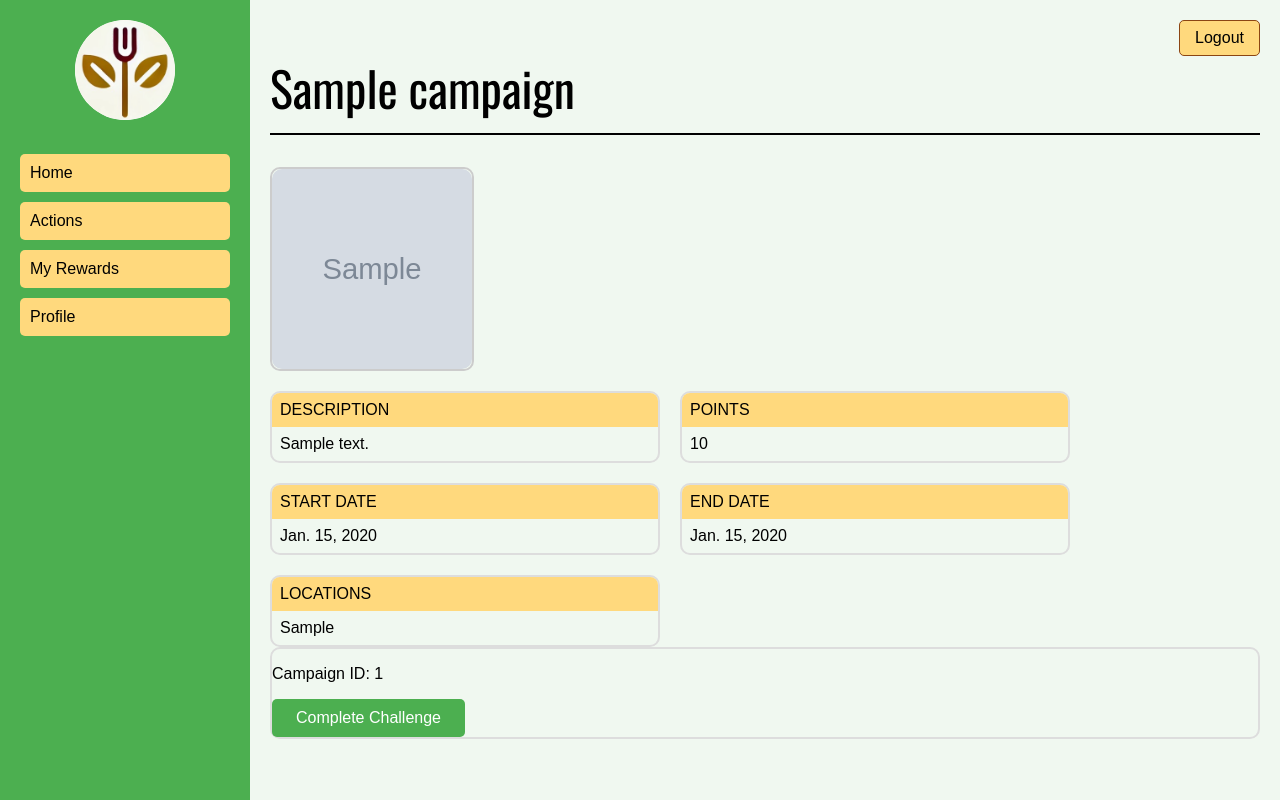
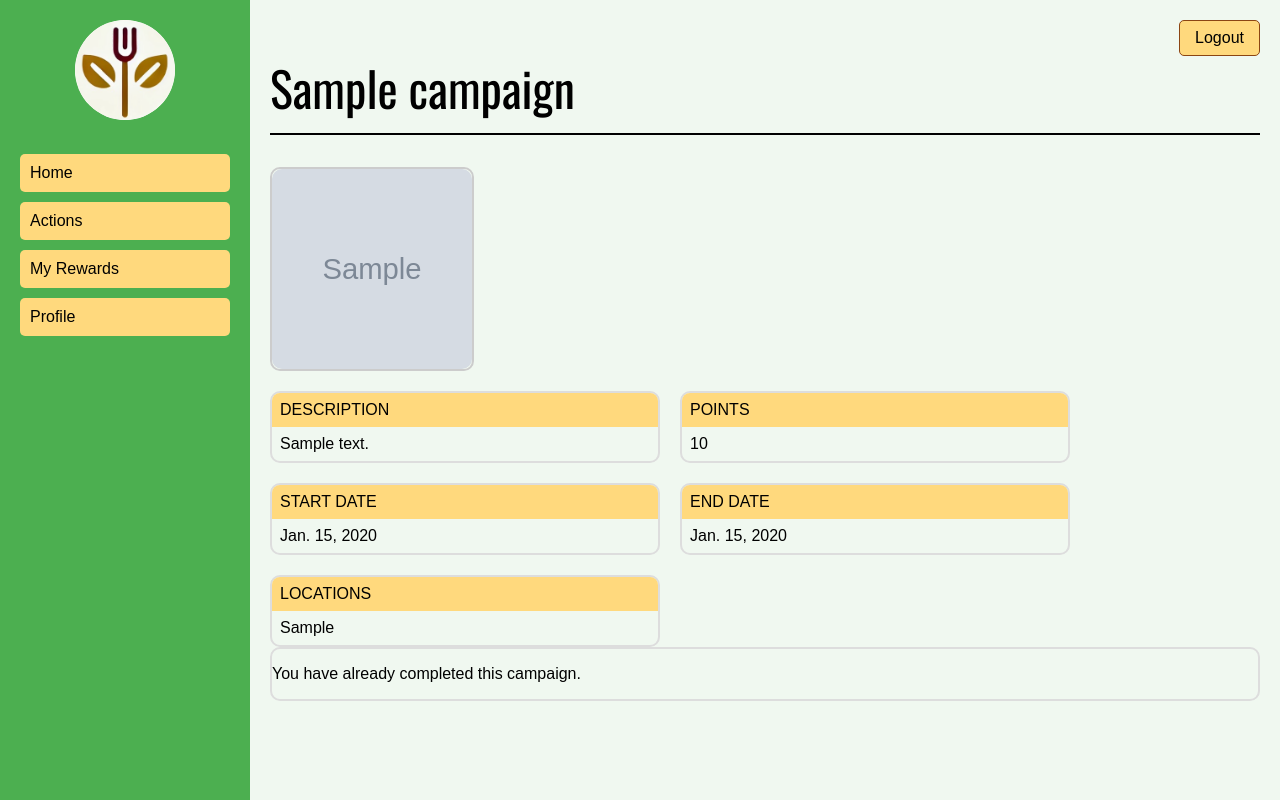
Before and after one commit to CSCI3356-Fall2024/Joaks, a Django app: page /campaign/1/ in a window 1280 px wide. Run offline with Django 5.2, Linux system fonts and the light colour scheme; a user stored in the database is signed in; tables that the repository leaves empty hold one stand-in row (values such as "Sample post"); grey boxes marked "Sample" are stand-in pictures.

Commit message:
Campaign multiuser functionality

```diff
--- a/mysite/main/admin.py
+++ b/mysite/main/admin.py
@@ -10,8 +10,7 @@ class CustomUser(admin.ModelAdmin):
 @admin.register(Campaign)
 class CampaignAdmin(admin.ModelAdmin):
     list_display = ('name', 'description', 'start_date', 'end_date', 'locations', 'points', 'show_news', 'integration_method')
-
-
+    exclude = ('completed_by',)
 @admin.register(Milestone)
 class MilestoneAdmin(admin.ModelAdmin):
     list_display = ('name', 'description', 'created_by', 'show_news')  # Adjust fields as needed
--- a/mysite/main/forms.py
+++ b/mysite/main/forms.py
@@ -61,6 +61,10 @@ class CreateCampaign(forms.ModelForm):
         def clean_locations(self):
             return ', '.join(self.cleaned_data['locations'])
 
+    # def __init__(self, *args, **kwargs):
+    #     super().__init__(*args, **kwargs)
+    #     self.fields['completed_by'].queryset = CustomUser.objects.none()
+
 class CreateUpcomingEvents(forms.ModelForm):
 
     LOCATION_CHOICES = UpcomingEvents.LOCATION_CHOICES
--- a/mysite/main/models.py
+++ b/mysite/main/models.py
@@ -101,7 +101,7 @@ class Campaign(models.Model):
     integration_method = models.CharField(max_length=255)
     created_by = models.ForeignKey(CustomUser, on_delete=models.CASCADE, related_name='campaigns')
     image = models.ImageField(upload_to='campaign_images/', null=False, blank=False)  # Mandatory image field
-    completion = models.BooleanField(default=False) # Campaign completion tracker
+    completed_by = models.ManyToManyField(CustomUser, related_name='completed_campaigns', blank=True) # Campaign completion tracker
 
 
 
--- a/mysite/main/views.py
+++ b/mysite/main/views.py
@@ -502,7 +502,7 @@ def complete_campaign_view(request, campaign_id):
         user = request.user
 
         # Makes sure campaign is only completed once
-        if campaign.completion:
+        if request.user in campaign.completed_by.all():
             messages.error(request, 'Campaign already completed.')
             return redirect('campaign_detail', campaign_id=campaign_id)
 
@@ -514,7 +514,7 @@ def complete_campaign_view(request, campaign_id):
         user.points += campaign.points
         user.points_to_redeem += campaign.points
         user.save()
-        campaign.completion = True
+        campaign.completed_by.add(user)
         campaign.save()
 
         messages.success(request, f'Successfully completed {campaign.name}!')
--- a/mysite/templates/campaign_detail.html
+++ b/mysite/templates/campaign_detail.html
@@ -78,7 +78,9 @@
 
 </form>
     <div style="border: 2px solid #ddd; border-radius: 10px;">
-    <p>Campaign ID: {{ campaign.id }}</p>
+        {% if user.is_authenticated and user in campaign.completed_by.all %}
+            <p>You have already completed this campaign.</p>
+        {% else %}
             <form method="post" action="{% url 'complete_campaign' campaign.id %}" class="mt-4">
                 {% csrf_token %}
                 <button type="submit" style="
@@ -94,6 +96,7 @@
                     Complete Challenge
                 </button>
             </form>
+        {% endif %}
     </div>
 </div>
 {% endblock %}
```
Also changed, not shown: mysite/main/migrations/0022_remove_campaign_completion_campaign_completed_by.py (added), mysite/media/campaign_images/movie-theatre-popcorn-800x1200.jpg (added). Lines whose indentation alone changed are shown as unchanged.
